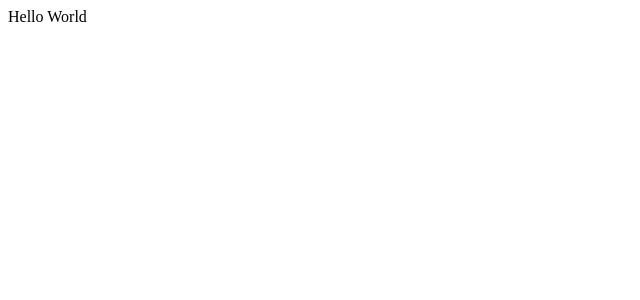
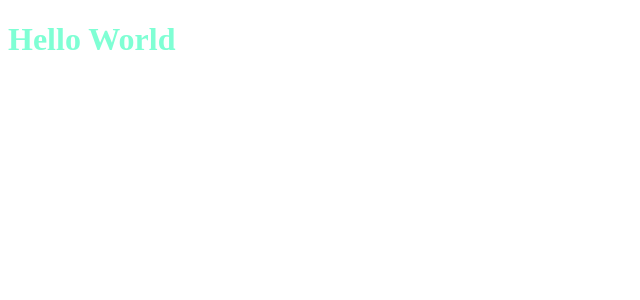
Before and after one commit to adnan172203/react-typescript-webpack-boilerplate, a React app: page / in a window 1280 px wide. Shown: the top 300 px of the page, without its empty margins (0-640 px from the left). Built offline with nearby package versions, Linux system fonts and the light colour scheme.

Commit message:
added css loader

```diff
--- a/package.json
+++ b/package.json
@@ -22,7 +22,9 @@
     "@types/react": "^17.0.40",
     "@types/react-dom": "^17.0.13",
     "babel-loader": "^8.2.3",
+    "css-loader": "^6.7.1",
     "html-webpack-plugin": "^5.5.0",
+    "style-loader": "^3.3.1",
     "typescript": "^4.6.2",
     "webpack": "^5.70.0",
     "webpack-cli": "^4.9.2",
--- a/src/App.tsx
+++ b/src/App.tsx
@@ -1,8 +1,8 @@
-import React from 'react'
+import './style.css';
 
 const App = () => {
   return (
-    <div>Hello World</div>
+    <h1>Hello World</h1>
   )
 }
 
--- /dev/null
+++ b/src/style.css
@@ -0,0 +1,3 @@
+h1{
+      color:aquamarine
+}
```
Also changed, not shown: 2 other files (tests, documents, lock files or other folders).
